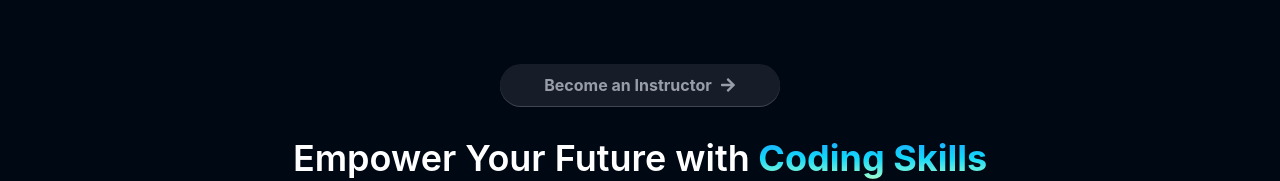
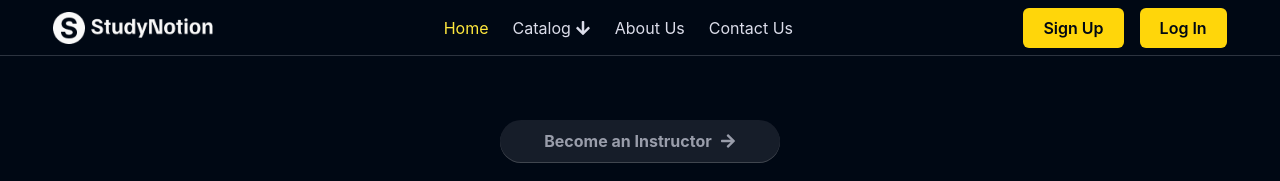
Before and after one commit to anshaneja5/StudyNotion-Frontend, a React (Create React App) app: page / in a window 1280 px wide. Shown: the top 181 px of the page. Built offline with nearby package versions, Linux system fonts and the light colour scheme.

Commit message:
more updates

```diff
--- a/src/App.js
+++ b/src/App.js
@@ -2,10 +2,11 @@ import React from 'react'
 import "./App.css"
 import {Route,Routes} from "react-router-dom"
 import Home from "./pages/Home"
-
+import Navbar from "./components/common/Navbar"
 function App() {
   return (
     <div className="w-screen min-h-screen bg-richblack-900 flex flex-col font-inter relative">
+      <Navbar></Navbar>
       <Routes>
         <Route path='/' element={<Home/>}></Route>
       </Routes>
--- /dev/null
+++ b/src/components/common/Navbar.jsx
@@ -0,0 +1,149 @@
+import React, { useEffect } from 'react'
+import AOS from 'aos';
+import 'aos/dist/aos.css';
+import logo from "../../assets/Logo/Logo-Full-Light.png"
+import { Link } from 'react-router-dom'
+import {NavbarLinks} from "../../data/navbar-links"
+import { useLocation } from 'react-router-dom'
+import { matchPath } from 'react-router-dom'
+import { useSelector } from 'react-redux'
+import CTAButton from "../core/HomePage/Button"
+import { FaShoppingCart } from "react-icons/fa";
+import {ProfileDropDown} from '../core/HomePage/auth/ProfileDropDown'
+import { apiConnector } from '../../services/apiconnector'
+import { categories } from '../../services/apis'
+import { useState } from 'react'
+import { FaArrowDown } from "react-icons/fa";
+const subLinks = [
+    {
+        title:"pyhton",
+        link:"/catalog/python"
+    },
+    {
+        title:"pyhton",
+        link:"/catalog/python"
+    },
+    {
+        title:"pyhton",
+        link:"/catalog/python"
+    },
+    {
+        title:"pyhton",
+        link:"/catalog/python"
+    },
+
+]
+
+const Navbar = () => {
+    useEffect(()=>{
+        AOS.init({
+            duration: 1000,
+          });
+        AOS.refresh();
+    },[])
+    const {token} = useSelector((state)=>state.auth);
+    const {user} = useSelector((state)=>state.profile);
+    const {totalItems} = useSelector((state)=>state.cart);
+    // const [subLinks,setSubLinks]= useState([]);
+    // const fetchSublinks = async()=>{
+    //     try {
+    //         const result = await apiConnector("GET",categories.CATEGORIES_API)
+    //         console.log("printting sublinks me jo aya",result);
+    //         setSubLinks(result.data.data)
+    //     } catch (error) {
+    //         console.log("Could Not fetch the category list")
+    //         console.log(error.message)
+    //     }
+    // }
+    // useEffect( ()=>{
+    //     fetchSublinks();
+    // },[])
+    const location = useLocation();
+    // function to match the route and current path used in navbar to make the list item yellow when you are on it
+    const matchRoute = (route)=>{
+        return matchPath({path:route},location.pathname);   {/*will return null if not match */}
+    }
+
+  return (
+    <div className='flex h-14 items-center justify-center border-b-[1px] border-b-richblack-700'>
+        <div className='flex w-[96%] md:w-11/12 max-w-maxContent items-center justify-between'>
+            {/* logo added */}
+            <Link to="/">
+                <img src={logo} width={160} height={42}/>
+            </Link>
+            {/* adding navlinks */}
+            <nav>
+                <ul className='flex gap-x-6 text-richblack-25'>
+                    {
+                        // {/*use this bracket is you want to avoid return statement*/}
+                        NavbarLinks.map((link,i)=>(
+                           <li key={i}>
+                                {
+                                    link.title ==="Catalog" ? (
+                                    <div className='flex items-center gap-x-1 group relative'>
+                                        <p>{link.title}</p>
+                                        <FaArrowDown />
+                                        <div className='invisible absolute left-[50%] top-[50%] z-10 flex flex-col rounded-md bg-richblack-5 p-4 transition-all duration-200 text-richblack-900 group-hover:visible lg:w-[300px] translate-x-[-50%] translate-y-[20%] ease-in opacity-0 group-hover:opacity-100 group-hover:translate-y-[1.65em]'>
+                                            {
+                                                subLinks.length ? (
+                                                    subLinks.map((e,i)=>{
+                                                        return (
+                                                            <Link to={`${e.link}`} key={i} className="rounded-lg bg-transparent py-4 pl-4 hover:bg-richblack-50">
+                                                               <p> {e.title}</p>
+                                                            </Link>
+                                                        )
+                                                })) : (<div>Hello, nothing here</div>)
+                                            }
+                                            <div className='absolute left-[50%] top-0 -z-10 h-6 w-6 translate-x-[80%] translate-y-[-40%] rotate-45 select-none rounded bg-richblack-5'></div>
+                                        </div>
+
+                                    </div>):(
+                                        <Link to={link?.path}>
+                                            <p className={`${matchRoute(link?.path) ? "text-yellow-25" : "text-ritchblack-25"}`}>{link?.title}</p>
+                                        </Link>
+                                    )
+
+                                }
+                           </li>
+                        ))
+                    }
+                </ul>
+            </nav>
+            {/* might be login signup or dashboard */}
+            <div className='flex gap-x-4 items-center'>
+                {
+                    user && user?.accountType !="Instructor" && (
+                        <Link to={"/dashboard/cart"} className='relative'>
+                            {/* styling left here */}
+                            <FaShoppingCart />
+                            {
+                                totalItems > 0 &&
+                                <span>{totalItems}</span>
+                            }
+                        </Link>
+                    )
+                }
+                {
+                    token === null && (
+                        <Link to={"/signup"}>
+                            <button className='yellowButton'>Sign Up</button>
+                        </Link>
+                    )
+                }
+                {
+                    token === null && (
+                        <Link to={"/login"}>
+                            <button className='yellowButton'>Log In</button>
+                        </Link>
+                    )
+                }
+                {
+                    token !==null && <ProfileDropDown></ProfileDropDown>
+                }
+            </div>
+        </div>
+    </div>
+  )
+}
+
+export default Navbar
--- /dev/null
+++ b/src/components/core/HomePage/auth/ProfileDropDown.jsx
@@ -0,0 +1,9 @@
+import React from 'react'
+
+export const ProfileDropDown = () => {
+  return (
+    <div>
+
+    </div>
+  )
+}
--- a/src/index.js
+++ b/src/index.js
@@ -3,12 +3,22 @@ import ReactDOM from 'react-dom/client';
 import './index.css';
 import App from './App';
 import { BrowserRouter } from "react-router-dom";
+import { Provider } from 'react-redux';
+import { configureStore } from '@reduxjs/toolkit';
+import rootReducer from "./reducer/index";
+import { Toaster } from 'react-hot-toast';
 
+const store = configureStore({
+  reducer:rootReducer
+})
 const root = ReactDOM.createRoot(document.getElementById('root'));
 root.render(
   <React.StrictMode>
-    <BrowserRouter>  {/* so that we can create routes */}
-      <App />
-    </BrowserRouter>
+    <Provider store={store}>
+      <BrowserRouter>  {/* so that we can create routes */}
+        <App />
+        <Toaster/>
+      </BrowserRouter>
+    </Provider>
   </React.StrictMode>
 );
--- /dev/null
+++ b/src/reducer/index.js
@@ -0,0 +1,12 @@
+import React from 'react'
+import { combineReducers } from 'redux'
+import authReducer from "../slices/authSlice"
+import profileReducer from '../slices/profileSlice'
+import cartReducer from '../slices/cartSlice'
+const rootReducer = combineReducers({
+    auth:authReducer,
+    profile:profileReducer,
+    cart:cartReducer,
+})
+
+export default rootReducer
--- /dev/null
+++ b/src/services/apiconnector.js
@@ -0,0 +1,11 @@
+import axios from "axios";
+export const axiosInstance = axios.create({});
+export const apiConnector = (method,url,bodydata,headers,params)=>{
+    return axiosInstance({
+        method:`${method}`,
+        url:`${url}`,
+        data:bodydata ? bodydata : null,
+        headers:headers ? headers : null,
+        params:params ? params : null
+    });
+}
--- /dev/null
+++ b/src/services/apis.js
@@ -0,0 +1,5 @@
+const BASE_URL = process.env.REACT_BASE_APP_URL
+
+export const categories = {
+    CATEGORIES_API:BASE_URL+"/course/showAllCategories"
+}
--- /dev/null
+++ b/src/slices/authSlice.js
@@ -0,0 +1,17 @@
+import { createSlice } from "@reduxjs/toolkit";
+const initialState = {
+    token:localStorage.getItem("token") ? JSON.parse(localStorage.getItem("token")) : null,
+};
+
+const authSlice = createSlice({
+    name:"auth",
+    initialState:initialState,
+    reducers:{
+        setToken(state,value){
+            state.token=value.payload
+        }
+    }
+})
+
+export const {setToken} = authSlice.actions
+export default authSlice.reducer
--- /dev/null
+++ b/src/slices/cartSlice.js
@@ -0,0 +1,18 @@
+import { createSlice } from "@reduxjs/toolkit";
+import toast from "react-hot-toast";
+const initialState = {
+    totalItems:localStorage.getItem("totalItems")? JSON.parse(localStorage.getItem("totalItems")) : 0
+};
+
+const cartSlice = createSlice({
+    name:"cart",
+    initialState:initialState,
+    reducers:{
+        setTotalItems(state,value){
+            state.totalItems=value.payload
+        }
+    }
+})
+
+export const {setToken} = cartSlice.actions
+export default cartSlice.reducer
--- /dev/null
+++ b/src/slices/profileSlice.js
@@ -0,0 +1,17 @@
+import { createSlice } from "@reduxjs/toolkit";
+const initialState = {
+    user:null
+};
+
+const profileSlice = createSlice({
+    name:"profile",
+    initialState:initialState,
+    reducers:{
+        setUser(state,value){
+            state.user=value.payload
+        }
+    }
+})
+
+export const {setUser} = profileSlice.actions
+export default profileSlice.reducer
```
Also changed, not shown: src/App.css (line endings or trailing spaces), 2 other files (tests, documents, lock files or other folders).
